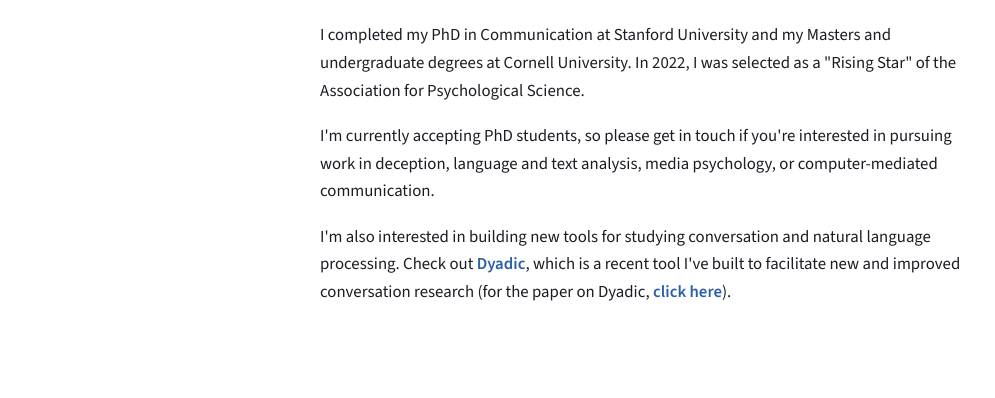
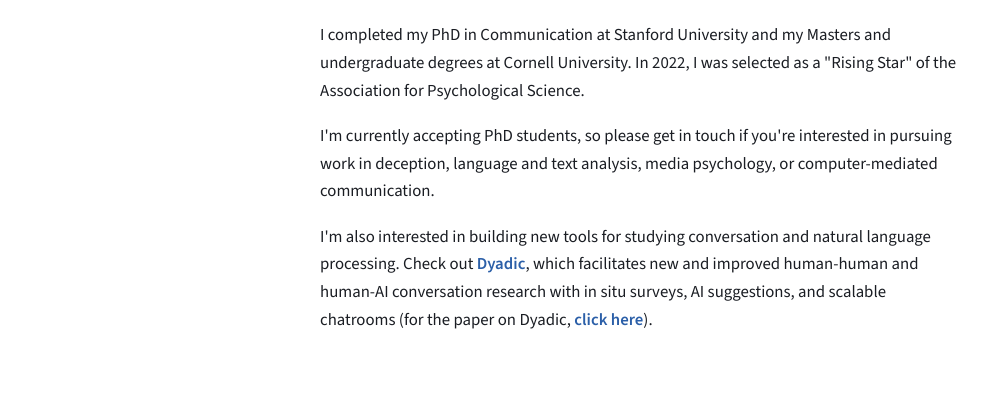
Before and after one commit to davemarkowitz/davidmarkowitz-website, a plain HTML site: page index.html in a window 1280 px wide. Shown: the part 554-952 px from the top of the page, without its empty margins (142-1137 px from the left). Drawn offline with nearby package versions, Linux system fonts and the light colour scheme.

Commit message:
Expand Dyadic description with feature specifics
Co-Authored-By: Claude Sonnet 5 <noreply@anthropic.com>

```diff
--- a/index.html
+++ b/index.html
@@ -61,7 +61,7 @@
 
         <p>I'm currently accepting PhD students, so please get in touch if you're interested in pursuing work in deception, language and text analysis, media psychology, or computer-mediated communication.</p>
 
-        <p>I'm also interested in building new tools for studying conversation and natural language processing. Check out <a class="highlight-link" href="https://www.chatdyadic.com/" target="_blank" rel="noopener">Dyadic</a>, which is a recent tool I've built to facilitate new and improved conversation research (for the paper on Dyadic, <a class="highlight-link" href="https://journals.sagepub.com/doi/full/10.1177/25152459261481065" target="_blank" rel="noopener">click here</a>).</p>
+        <p>I'm also interested in building new tools for studying conversation and natural language processing. Check out <a class="highlight-link" href="https://www.chatdyadic.com/" target="_blank" rel="noopener">Dyadic</a>, which facilitates new and improved human-human and human-AI conversation research with in situ surveys, AI suggestions, and scalable chatrooms (for the paper on Dyadic, <a class="highlight-link" href="https://journals.sagepub.com/doi/full/10.1177/25152459261481065" target="_blank" rel="noopener">click here</a>).</p>
       </div>
     </div>
   </div>
```
